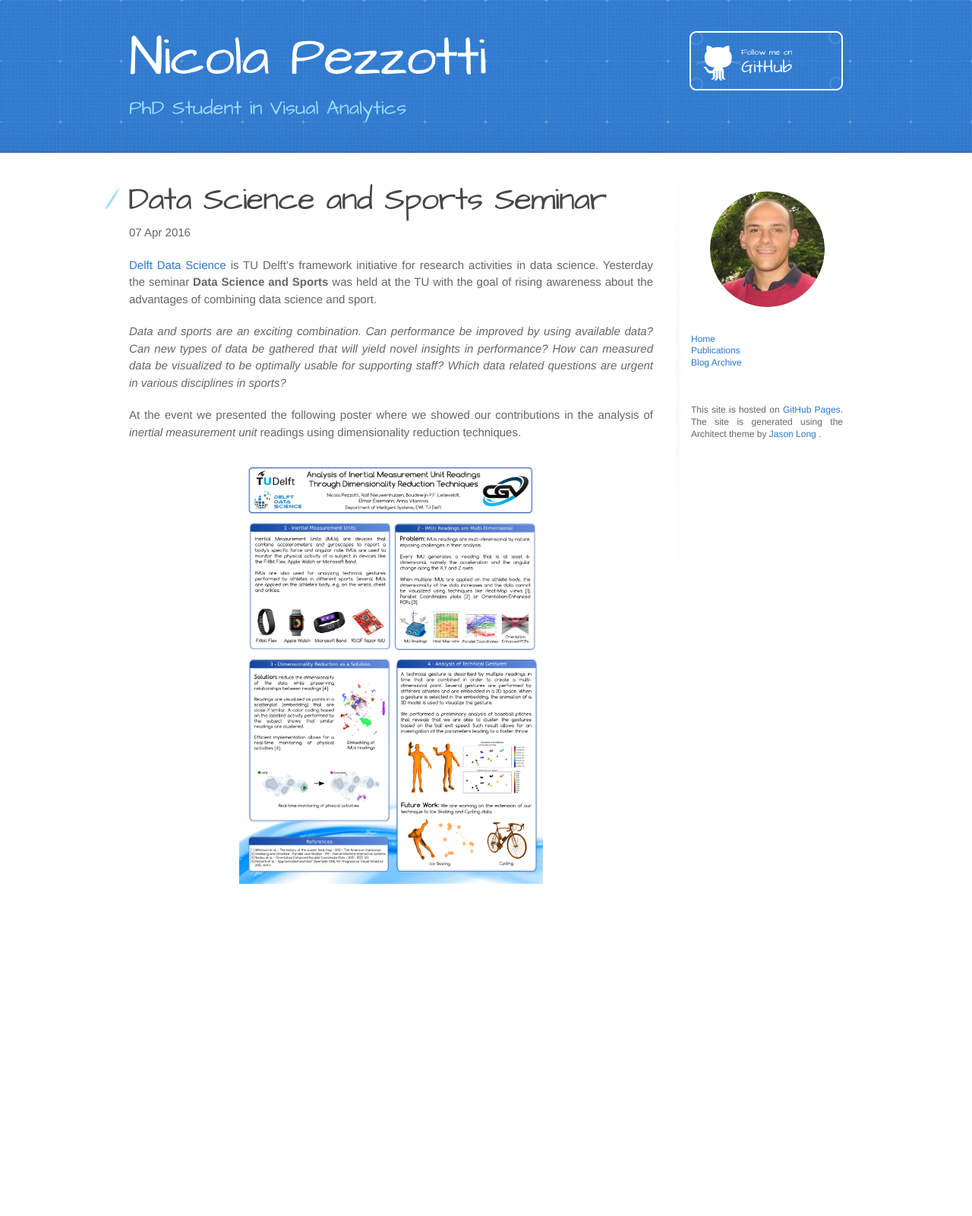
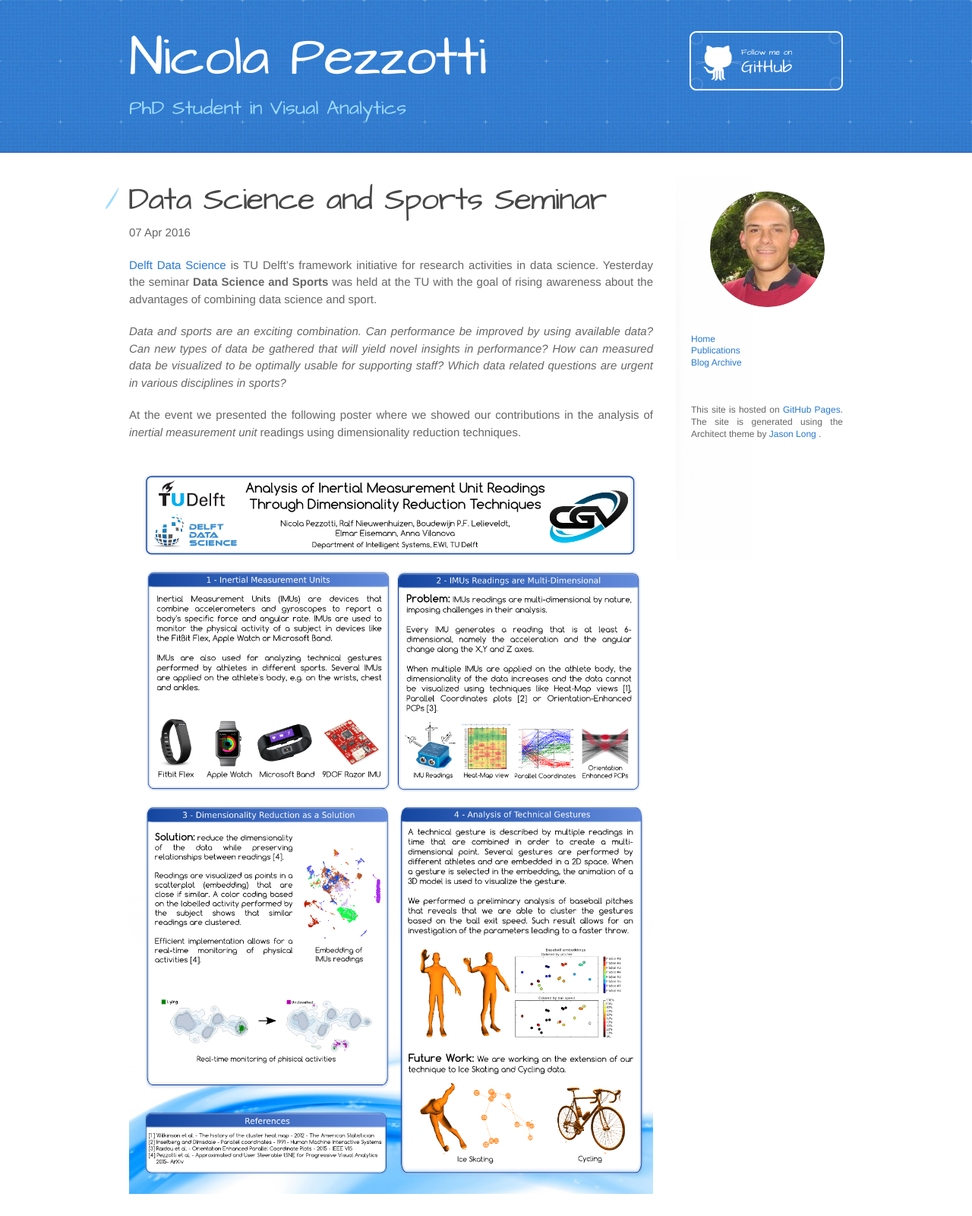
Before and after one commit to Nicola17/Nicola17.github.io, a Jekyll site: the page built from _posts/2016-04-08-poster.md, in a window 1280 px wide. Shown: the whole page at 76% size. Built offline with Jekyll 4.4.1, drawn with Linux system fonts in a browser that asks for light colours; before the commit the page ends 1192 px from its top, so only the background shows below that.

Commit message:
Fix poster post (image)

```diff
--- a/_posts/2016-04-08-poster.md
+++ b/_posts/2016-04-08-poster.md
@@ -17,6 +17,6 @@ Yesterday the seminar **Data Science and Sports** was held at the TU with the go
 
 At the event we presented the following poster where we showed our contributions in the analysis of *inertial measurement unit* readings using dimensionality reduction techniques.
 
-<center><img src="{{ site.url }}/images/poster_sport.png" width="400"></center>
+<center><img src="/images/poster_sport.png" width="700"></center>
 
 [1]: http://www.delftdatascience.tudelft.nl/
```
